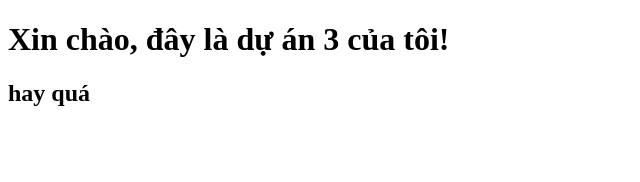
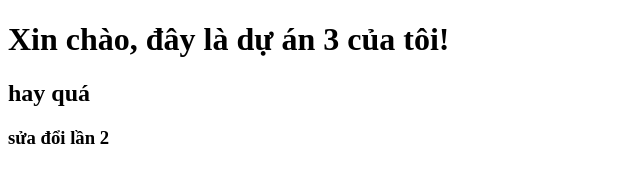
Before and after one commit to DHLinh11/du-an-3, a plain HTML site: page index.html in a window 1280 px wide. Shown: the whole page, without its empty margins (0-640 px from the left). Drawn offline with Linux system fonts and the light colour scheme.

Commit message:
test commit lần 3

```diff
--- a/index.html
+++ b/index.html
@@ -10,6 +10,7 @@
 <body>
     <h1>Xin chào, đây là dự án 3 của tôi!</h1>
     <h2>hay quá</h2>
+    <h3>sửa đổi lần 2</h3>
 
 </body>
 
```
